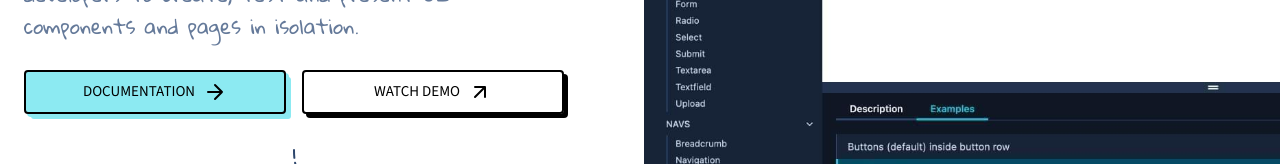
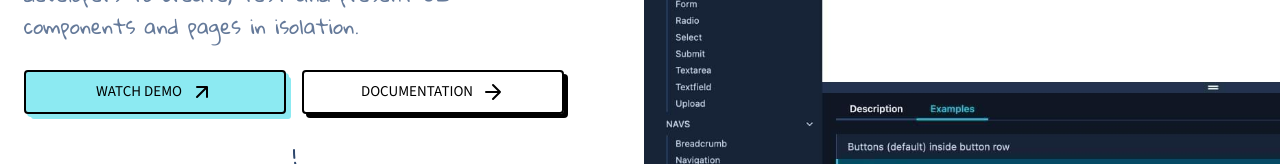
Before and after one commit to gardenjs/docs, a SvelteKit app: page / in a window 1280 px wide. Shown: the part 547-711 px from the top of the page. Built offline with nearby package versions, Linux system fonts and the light colour scheme.

Commit message:
task: change btn order demo & docs

```diff
--- a/src/components/headerintro/Headerintro.svelte
+++ b/src/components/headerintro/Headerintro.svelte
@@ -9,13 +9,13 @@
     <div class="slogan">Plant, Cultivate, <span class="italic">Harvest!</div>
     <p class="slogan_subtext">Gardenjs provides a centralized platform for developers to create, test and present UI components and pages in isolation.</p>
     <div class="header_links">
-      <a href="/docs" class="header_link btn-docs" title="documentation">
+      <a href=".#" class="header_link btn-demo" title="Watch Gardenjs demo" target="_blank">
+        <span class="header_links-label">Watch Demo</span>
+        <svg xmlns="http://www.w3.org/2000/svg" width="24" height="24" fill="none" stroke="currentColor" stroke-width="2" stroke-linecap="round" stroke-linejoin="round"><path d="M7 7h10v10M7 17L17 7"/></svg>
+      </a>
+      <a href="/docs" class="header_link" title="documentation">
         <span class="header_links-label">Documentation</span>
         <svg xmlns="http://www.w3.org/2000/svg" width="24" height="24" fill="none" stroke="currentColor" stroke-width="2" stroke-linecap="round" stroke-linejoin="round"><path d="M5 12h14m-7-7l7 7-7 7"/></svg>
-      </a>
-      <a href=".#" class="header_link" title="Watch Gardenjs demo" target="_blank">
-        <span class="header_links-label">Watch Demo</span>
-        <svg xmlns="http://www.w3.org/2000/svg" width="24" height="24" fill="none" stroke="currentColor" stroke-width="2" stroke-linecap="round" stroke-linejoin="round"><path d="M7 7h10v10M7 17L17 7"/></svg>
       </a>
     </div>
     <Dashedline dashedlines1 />
@@ -136,7 +136,7 @@
             }
           }
         }
-        a.btn-docs {
+        a.btn-demo {
           margin: 0 0 0.5rem;
           color: var(--c-btntxt-docs);
           background-color: var(--c-primary);
```
